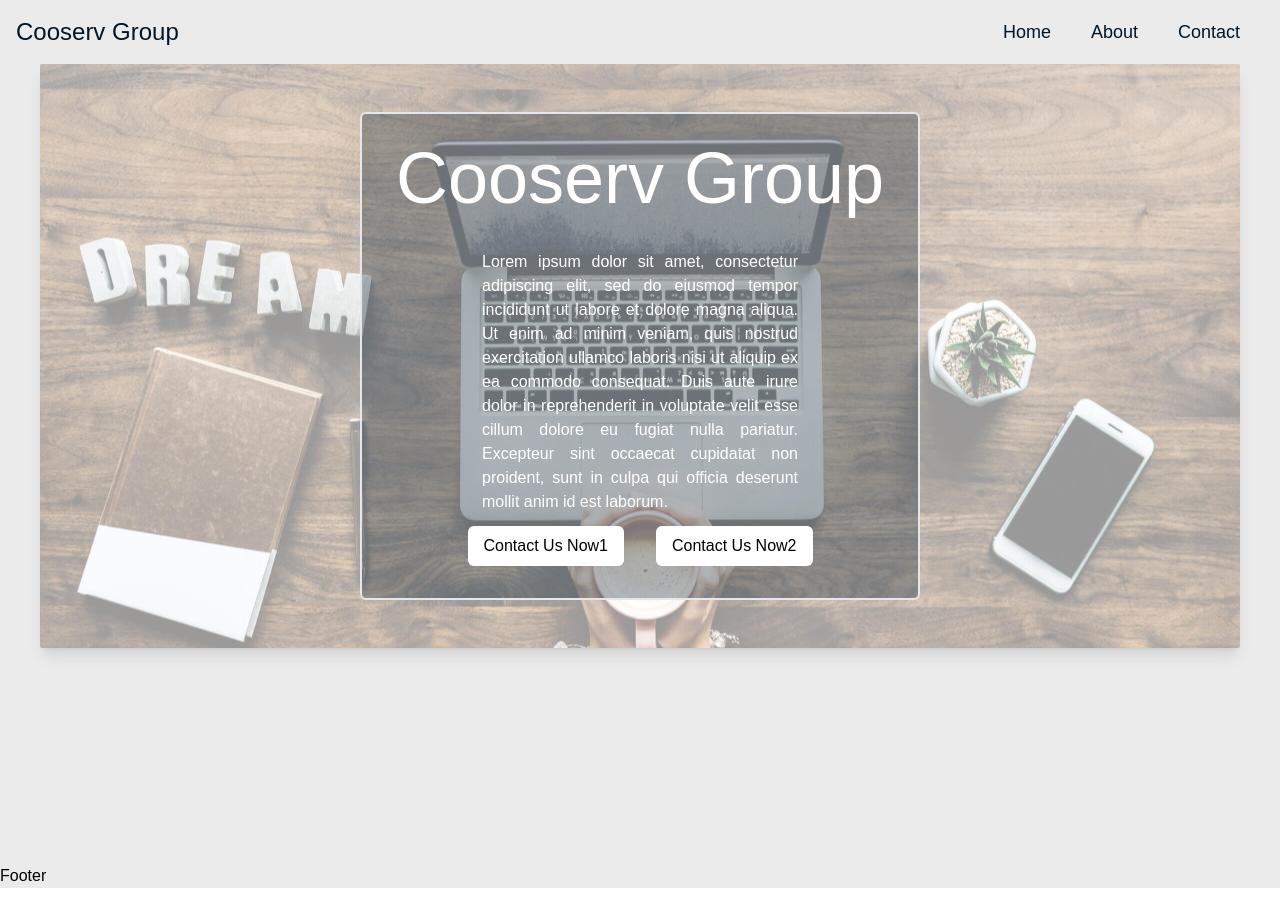
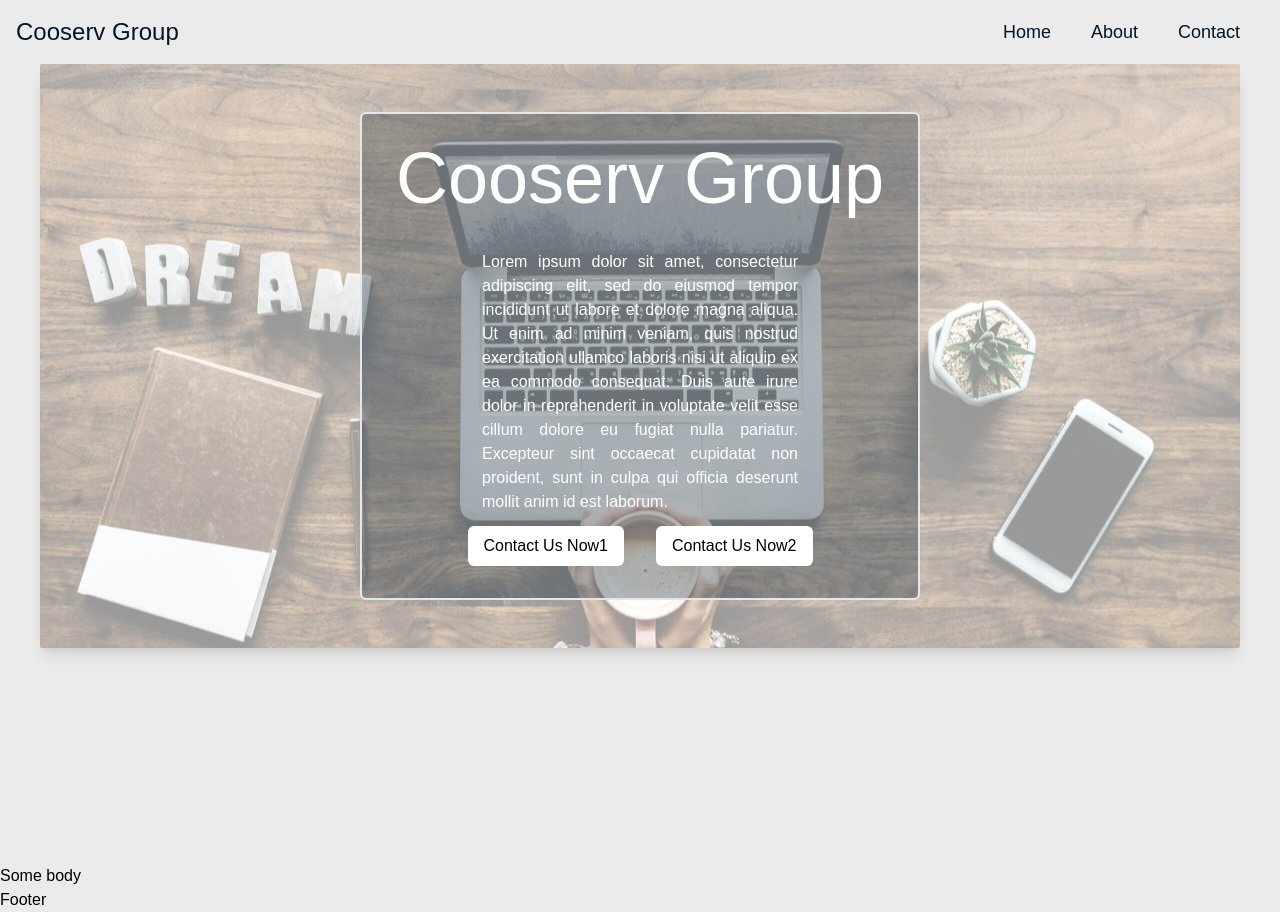
Before and after one commit to hasano14/cooserv-group, a React (Create React App) app: page / in a window 1280 px wide. Before the commit the page ends 888 px from the top, so only its background shows below. Built offline with nearby package versions, Linux system fonts and the light colour scheme.

Commit message:
Body Adjust

```diff
--- a/src/components/Body.js
+++ b/src/components/Body.js
@@ -2,7 +2,9 @@ import React from 'react'
 
 const Body = () => {
   return (
-    <div></div>
+    <div class="flex flex-col ">
+      Some body
+    </div>
   )
 }
 
```
